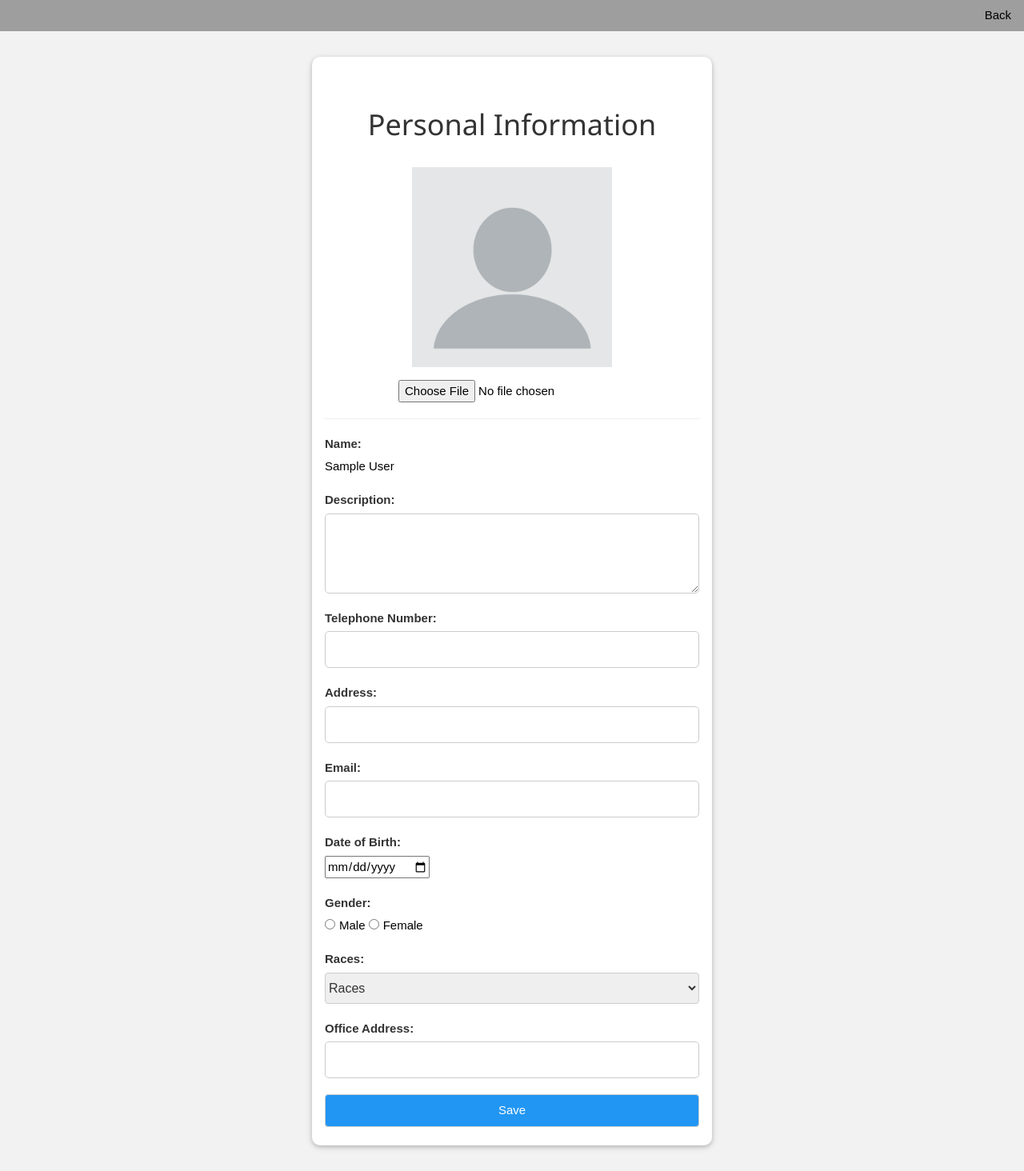
After one commit to ngchunlong279645/FPMS, a PHP site: page /addAdminInfo.php in a window 1280 px wide. The commit adds this page. Shown: the whole page at 80% size. Run offline with PHP 8.4, Linux system fonts and the light colour scheme; the visitor is signed in with stand-in values (Sample User, id 1); data that the repository does not hold is empty.

Commit message:
admin info

```diff
--- /dev/null
+++ b/addAdminInfo.php
@@ -0,0 +1,209 @@
+<?php
+session_start();
+$name = $_SESSION["name"];
+include_once("dbconnect.php");
+$sql = "SELECT * FROM tbl_users WHERE username = '$name'";
+$select_stmt = $conn->prepare($sql);
+$select_stmt->execute();
+$row = $select_stmt->fetch(PDO::FETCH_ASSOC);
+$user_id = $row["user_id"];
+if (!isset($_SESSION['session_id'])) {
+    echo "<script>alert('Session not available. Please login');</script>";
+    echo "<script> window.location.replace('login.php')</script>";
+}
+
+if (isset($_POST['submit'])) {
+    include_once("dbconnect.php");
+    $description = addslashes($_POST['description']);
+    $tel= $_POST['tel'];
+    $address = $_POST['address'];
+    $email = addslashes($_POST['email']);
+    $dob = addslashes($_POST['dob']);
+    $gender = $_POST['gender'];
+    $races = $_POST['races'];
+    $office = addslashes($_POST['office']);
+   echo  $sqlinsertAdmininfo = "INSERT INTO `tbl_admin`(`user_id`, `admin_name`, `admin_description`, `admin_tel`, `admin_email`,
+   `admin_address`, `admin_dateofbirth`, `admin_gender`, `admin_races`, `admin_office`)
+    VALUES ('$user_id','$name','$description','$tel','$email','$address','$dob','$gender','$races','$office')";
+   try {
+      $conn->exec($sqlinsertAdmininfo);
+      if (file_exists($_FILES["fileToUpload"]["tmp_name"]) || is_uploaded_file($_FILES["fileToUpload"]["tmp_name"])) {
+        uploadImage($user_id);
+        echo "<script>alert('Success')</script>";
+        echo "<script>window.location.replace('admin.php')</script>";
+      }
+  } catch (PDOException $e) {
+  		echo "<script>alert('Failed')</script>";
+     	echo "<script>window.location.replace('addAdminInfo.php')</script>";
+  }
+
+}
+
+
+function uploadImage($filename)
+{
+    $target_dir = "../user/admin/";
+    $target_file = $target_dir . $filename . ".png";
+    move_uploaded_file($_FILES["fileToUpload"]["tmp_name"], $target_file);
+}
+
+?>
+<!DOCTYPE html>
+<html>
+<head>
+<meta charset="UTF-8">
+    <meta http-equiv="X-UA-Compatible" content="IE=edge">
+    <meta name="viewport" content="width=device-width, initial-scale=1.0">
+    <link rel="stylesheet" href="https://www.w3schools.com/w3css/4/w3.css">
+    <link rel="stylesheet" href="https://cdnjs.cloudflare.com/ajax/libs/font-awesome/4.7.0/css/font-awesome.min.css">
+    <script src="../login/js/script.js"></script>
+	<title>Personal Information</title>
+	<style>
+		body {
+			margin: 0;
+			padding: 0;
+			background-color: #f2f2f2;
+			font-family: Arial, sans-serif;
+		}
+
+		h1 {
+			text-align: center;
+			margin-top: 50px;
+			color: #333;
+		}
+
+		form {
+			max-width: 500px;
+			margin: 0 auto;
+			padding: 20px;
+			background-color: #fff;
+			border-radius: 10px;
+			box-shadow: 0 0 10px rgba(0, 0, 0, 0.2);
+		}
+
+		.form-group {
+			margin-bottom: 20px;
+		}
+
+		label {
+			display: block;
+			margin-bottom: 5px;
+			font-weight: bold;
+			color: #333;
+		}
+
+		input[type="text"],
+		input[type="email"],
+		input[type="tel"],
+		select,
+		textarea {
+			display: block;
+			width: 100%;
+			padding: 10px;
+			border-radius: 5px;
+			border: 1px solid #ccc;
+			font-size: 16px;
+			color: #333;
+			box-sizing: border-box;
+		}
+
+		textarea {
+			height: 100px;
+			resize: vertical;
+		}
+
+		.form-group-radio {
+			display: flex;
+			flex-direction: row;
+			align-items: center;
+			margin-bottom: 10px;
+		}
+
+		input[type="radio"] {
+			margin-right: 5px;
+		}
+
+		.btn {
+			display: inline-block;
+			padding: 10px 20px;
+			background-color: #0066cc;
+			color: #fff;
+			font-size: 16px;
+			font-weight: bold;
+			text-decoration: none;
+			border-radius: 5px;
+			transition: background-color 0.2s ease;
+			cursor: pointer;
+			border: none;
+		}
+
+		.btn:hover {
+			background-color: #0052a3;
+		}
+	</style>
+</head>
+<body>
+<div class="w3-bar w3-grey">
+        <a href="admin.php" class="w3-bar-item w3-button w3-right">Back</a>
+    </div>
+<div class="w3-content w3-padding-32">
+        <form class="w3-card w3-padding" action="addAdminInfo.php" method="post" enctype="multipart/form-data" onsubmit="return confirm('Are you sure?')">
+                <h1>Personal Information</h1>
+
+	<form>
+  <div class="w3-container w3-center">
+                <img class="w3-image w3-margin" src="../login/pic/blank-profile.webp" style="height:100%;width:250px"><br>
+                <input type="file" name="fileToUpload" onchange="previewFile()">
+  </div>
+    <hr>
+		<div class="form-group">
+			<label for="name">Name:</label>
+			<?php echo " $name" ?>
+		</div>
+		<div class="form-group">
+			<label for="description">Description:</label>
+			<textarea id="description" name="description"></textarea>
+		</div>
+		<div class="form-group">
+			<label for="tel">Telephone Number:</label>
+			<input type="tel" id="tel" name="tel" required>
+		</div>
+		<div class="form-group">
+			<label for="address">Address:</label>
+			<input type="text" id="address" name="address" required>
+		</div>
+		<div class="form-group">
+			<label for="email">Email:</label>
+			<input type="email" id="email" name="email" required>
+		</div>
+		<div class="form-group">
+			<label for="dob">Date of Birth:</label>
+			<input type="date" id="dob" name="dob" required>
+		</div>
+		<div class="form-group">
+			<label for="gender">Gender:</label>
+      <input type="radio" id="gender" name="gender" value="Male">Male
+      <input type="radio" id="gender" name="gender" value="Female">Female
+      </div>
+    <div class="form-group">
+      <label for="races">Races:</label>
+      <select class="w3-select w3-border w3-round" id="races"  name="races">
+          <option disabled selected>Races</option>
+          <option value="Malay">Malay</option>
+          <option value="Chinese">Chinese</option>
+          <option value="Indian">Indian</option>
+          <option value="Other">Other</option>
+
+      <select>
+    </div>
+    <div class="form-group">
+			<label for="office">Office Address:</label>
+      <input type="text" id="office" name="office" required>
+      </div>
+
+      <p>
+         <input class="w3-button w3-blue w3-round w3-block w3-border" type="submit" name="submit" value="Save">
+      </p>
+  </div>
+</body>
+</html>
```
Also changed, not shown: admin.php (+205 -18 lines), updateAdminInfo.php (renamed from updateLecInfo.php, +38 -38 lines).
